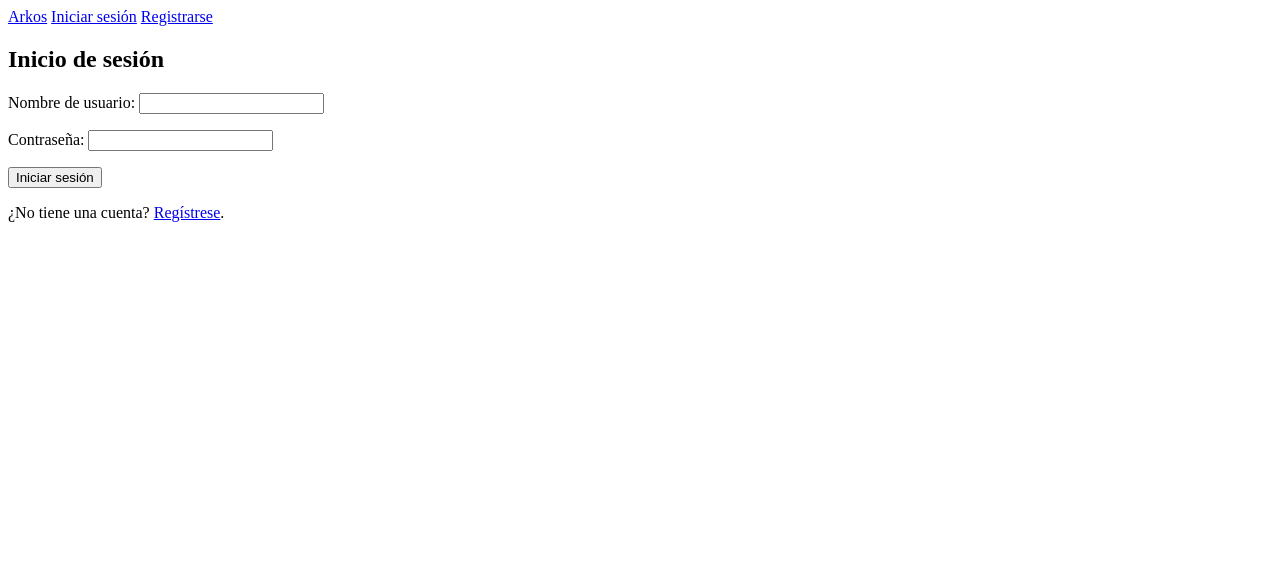
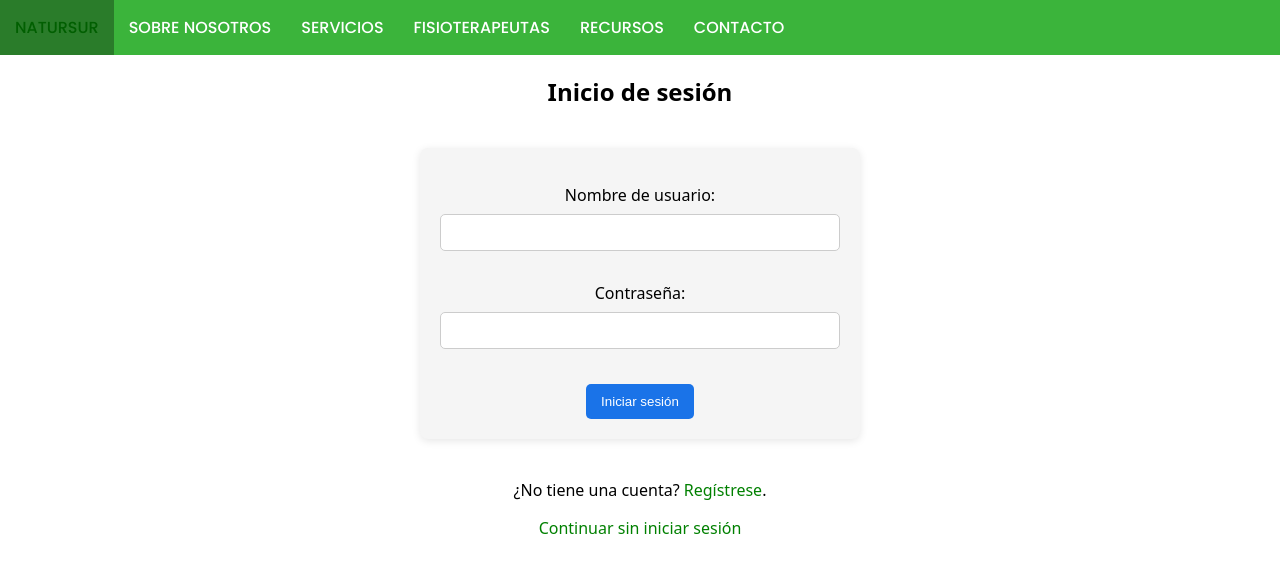
Before and after one commit to CarlosCerdaMorales/ArkosAPP, a Django app: page /accounts/login/ in a window 1280 px wide. Shown: the top 573 px of the page. Run offline with Django 5.2, Linux system fonts and the light colour scheme.

Commit message:
feat: added CSS to login and registration forms

```diff
--- /dev/null
+++ b/arkosStore/accounts/static/accounts/login.css
@@ -0,0 +1,58 @@
+form {
+  max-width: 400px;
+  margin: 40px auto;
+  padding: 20px;
+  background: #f5f5f5;
+  border-radius: 8px;
+  box-shadow: 0 2px 8px rgba(0,0,0,0.1);
+  text-align: center;
+}
+
+form input {
+  width: 100%;
+  padding: 10px;
+  margin: 8px 0 15px 0;
+  border: 1px solid #ccc;
+  border-radius: 5px;
+  box-sizing: border-box;
+}
+
+form button{
+    display: block;
+    margin: 20px auto 0 auto;
+}
+
+button {
+  background: #1a73e8;
+  color: white;
+  border: none;
+  padding: 10px 15px;
+  border-radius: 5px;
+  cursor: pointer;
+}
+
+button:hover {
+  background: #155ab6;
+}
+
+a{
+    color: green;
+    text-decoration: none;
+}
+
+a:hover {
+    color: rgb(1, 95, 1);
+}
+
+.reg{
+    text-align: center;
+}
+
+h2{
+    text-align: center;
+}
+
+a.reg {
+    display: block;
+    text-align: center;
+}
--- a/arkosStore/accounts/templates/accounts/login.html
+++ b/arkosStore/accounts/templates/accounts/login.html
@@ -1,4 +1,10 @@
 {% extends 'base.html' %}
+{% load static %}
+
+{% block extra_css %}
+<link rel="stylesheet" href="{% static 'accounts/login.css' %}">
+{% endblock %}
+
 {% block content %}
 <h2>Inicio de sesión</h2>
 
@@ -8,5 +14,6 @@
   <button type="submit">Iniciar sesión</button>
 </form>
 
-<p>¿No tiene una cuenta? <a href="{% url 'register' %}">Regístrese</a>.</p>
+<p class="reg">¿No tiene una cuenta? <a href="{% url 'register' %}">Regístrese</a>.</p>
+<a class="reg" href="{% url 'home' %}">Continuar sin iniciar sesión</a>
 {% endblock %}
--- a/arkosStore/accounts/urls.py
+++ b/arkosStore/accounts/urls.py
@@ -3,7 +3,6 @@ from django.urls import path
 from . import views
 
 urlpatterns = [
-    path('admin/', admin.site.urls),
     path('register/', views.register_view, name='register'),
     path('login/', views.login_view, name='login'),
     path('logout/', views.logout_view, name='logout'),
--- a/arkosStore/accounts/views.py
+++ b/arkosStore/accounts/views.py
@@ -28,4 +28,4 @@ def login_view(request):
 
 def logout_view(request):
     logout(request)
-    return redirect('login')
+    return redirect('home')
--- a/arkosStore/arkosStore/settings.py
+++ b/arkosStore/arkosStore/settings.py
@@ -116,7 +116,11 @@ USE_TZ = True
 # Static files (CSS, JavaScript, Images)
 # https://docs.djangoproject.com/en/5.2/howto/static-files/
 
-STATIC_URL = 'static/'
+STATIC_URL = '/static/'
+STATICFILES_DIRS = [
+    BASE_DIR / "static",
+]
+STATIC_ROOT = BASE_DIR / "staticfiles"
 
 # Default primary key field type
 # https://docs.djangoproject.com/en/5.2/ref/settings/#default-auto-field
--- a/arkosStore/arkosStore/urls.py
+++ b/arkosStore/arkosStore/urls.py
@@ -18,7 +18,7 @@ from django.contrib import admin
 from django.urls import path, include
 
 urlpatterns = [
-    path('admin/', admin.site.urls),
+    path('admin/', admin.site.urls, name='administrator'),
     path('accounts/', include('accounts.urls')),
     path('', include('home.urls'))
 ]
--- /dev/null
+++ b/arkosStore/static/style.css
@@ -0,0 +1,38 @@
+body{
+    margin: 0px;
+    font-family: system-ui, -apple-system, BlinkMacSystemFont, 'Segoe UI', Roboto, Oxygen, Ubuntu, Cantarell, 'Open Sans', 'Helvetica Neue', sans-serif
+}
+
+main{
+    margin-left: 20px;
+    margin-right: 20px;
+}
+
+.navbar li{
+    float:left
+}
+
+.navbar ul{
+    list-style-type: none;
+    background-color: rgb(59, 180, 59);
+    padding: 0px;
+    margin: 0px;
+    overflow: hidden;
+}
+
+.navbar a{
+    color: white;
+    text-decoration: none;
+    padding: 15px;
+    display: block;
+    text-align: center;
+}
+
+.navbar a:hover{
+    background-color: rgb(42, 124, 42);
+}
+
+.navbar {
+    font-family: 'Poppins', sans-serif;
+    font-weight: 500;
+}
--- a/arkosStore/templates/base.html
+++ b/arkosStore/templates/base.html
@@ -1,25 +1,35 @@
+{% load static %}
 <!DOCTYPE html>
-<html lang="en">
+<html lang="es">
 <head>
     <meta charset="UTF-8">
-    <title>{% block title %}Arkos Store{% endblock %}</title>
+    <meta name="viewport" content="width=device-width, initial-scale=1.0">
+    <title>Document</title>
+    <link href="https://fonts.googleapis.com/css2?family=Montserrat:wght@400;600&family=Poppins:wght@400;500&display=swap" rel="stylesheet">
+    <link rel="stylesheet" href="{% static 'style.css' %}">
+    {% block extra_css %}{% endblock %}
 </head>
 <body>
     <header>
-        <nav>
-            <a href="/">Arkos</a>
-            {% if user.is_authenticated %}
-                <span>Bienvenido, {{ user.username }}!</span>
-                    <a href="{% url 'logout' %}">Cerrar sesión</a>
-            {% else %}
-                <a href="{% url 'login' %}">Iniciar sesión</a>
-                <a href="{% url 'register' %}">Registrarse</a>
-            {% endif %}
+        <nav class="navbar">
+            <ul>
+                <li><a href="/">NATURSUR</a></li>
+                <li><a href="">SOBRE NOSOTROS</a></li>
+                <li><a href="">SERVICIOS</a></li>
+                <li><a href="">FISIOTERAPEUTAS</a></li>
+                <li><a href="">RECURSOS</a></li>
+                <li><a href="">CONTACTO</a></li>
+                {% if user.is_authenticated and user.role == 'ADMIN' %}
+                    <li><a href="/admin">Panel de administración</a></li>
+                {% endif %}
+                {% if user.is_authenticated %}
+                <li><a href="">{{ user.username }}</a></li>
+                <li><a href="{% url 'logout' %}">SALIR</a></li>
+                {% endif %}
+            </ul>
         </nav>
     </header>
 
-    <main>
-        {% block content %}{% endblock %}
-    </main>
+    <main>{% block content %}{% endblock %}</main>
 </body>
 </html>
```
Also changed, not shown: arkosStore/accounts/static/accounts/register.css (added, +60 -0 lines), arkosStore/accounts/templates/accounts/register.html (+7 -0 lines).
